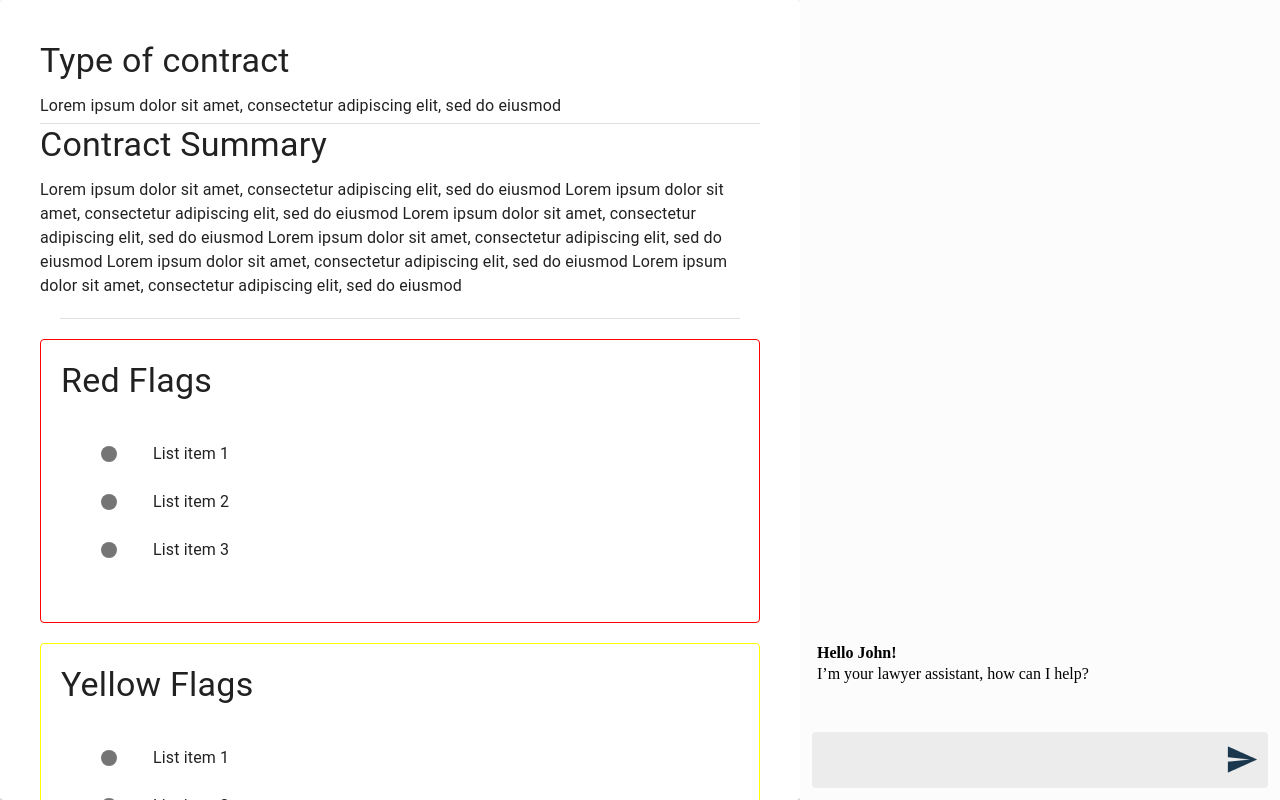
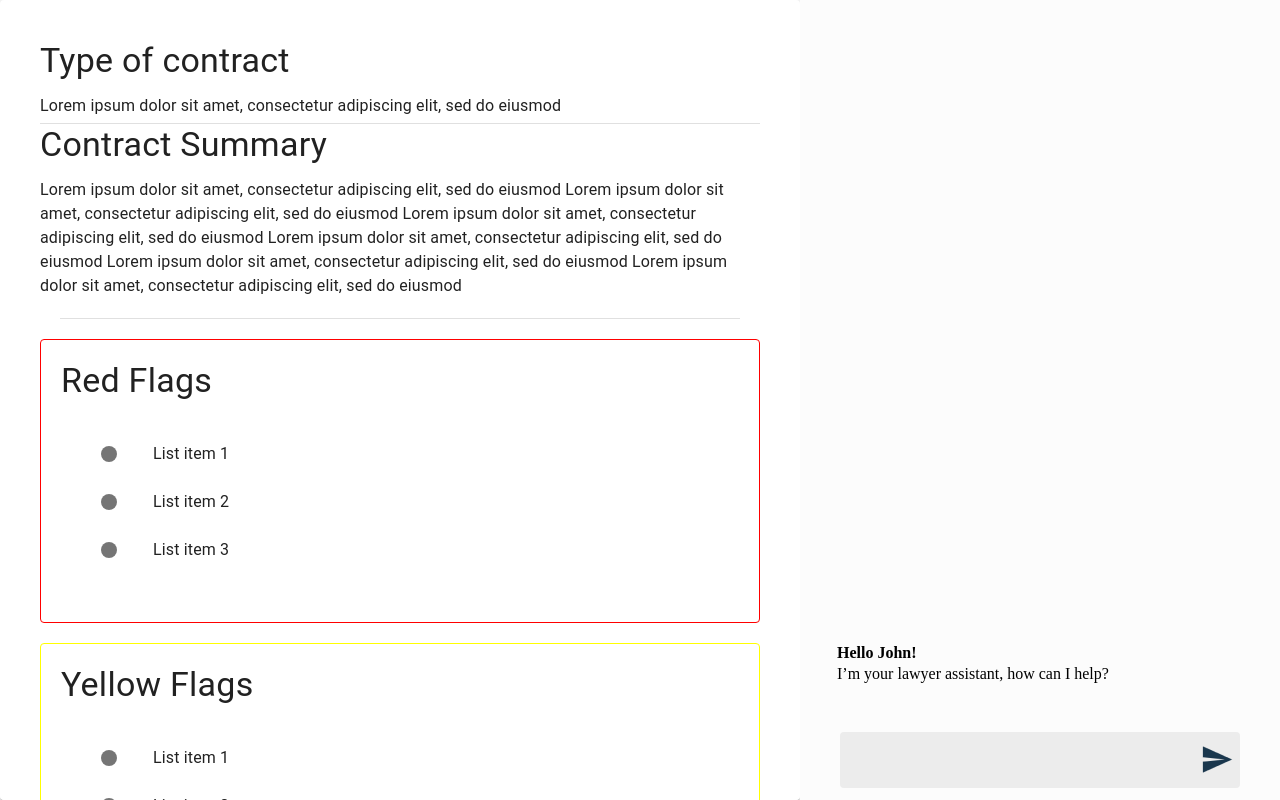
Before and after one commit to kamleshdhondge/aihackathonmonolith, a React (Create React App) app in the folder frontend/: page / in a window 1280 px wide. Both pictures are taken after a click on the button "Go to the second page". Built offline with nearby package versions, Linux system fonts and the light colour scheme.

Commit message:
Fixing the Letter width to 10px

```diff
--- a/frontend/src/components/Chat.css
+++ b/frontend/src/components/Chat.css
@@ -15,9 +15,11 @@
     box-sizing: border-box;
     display: flex;
     position: absolute;
-    width: 100%;
+    width: calc(100% - 20px);
     bottom: 0;
     padding: 12px;
+    padding-left: 40px;
+    padding-right: 20px;
     height: 80px;
 }
 
@@ -35,11 +37,13 @@
     display: flex;
     flex-direction: column-reverse;
     position: absolute;
-    width: 100%;
+    width: calc(100% - 40px);
     top: 0;
     padding: 12px;
     height: calc(100vh - 80px);
     overflow: scroll;
+    margin-left: 20px;
+    margin-right: 20px;
 }
 
 .submit-message-input {
@@ -57,7 +61,7 @@
     width: 35px;
     height: 35px;
     margin-top: 10px;
-    margin-right: 20px;
+    margin-right: 25px;
 }
 
 .submit-message-input:focus {
@@ -77,6 +81,7 @@
 
 .chat-query-letter {
     padding: 7px 11px;
+    width: 10px;
     border-radius: 50%;
     background-color: #B1D0E0;
     color: white;
```
